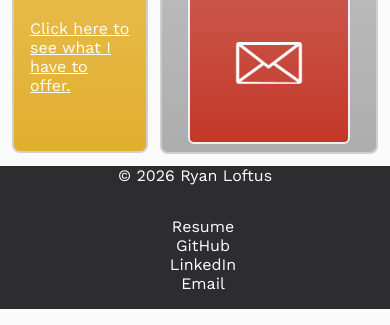
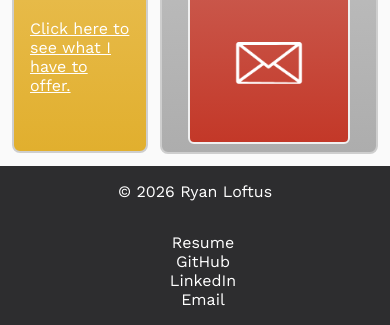
Before and after one commit to rtloftus/loftus-portfolio, an Astro site: page / in a window 390 px wide. Shown: the part 970-1295 px from the top of the page. Built offline with nearby package versions, Linux system fonts and the light colour scheme; Astro itself is replaced by a stand-in of ours.

Commit message:
Update global.css

```diff
--- a/src/styles/global.css
+++ b/src/styles/global.css
@@ -449,6 +449,7 @@ footer {
   flex-direction: column;
   gap: 1rem;
   text-align: center;
+  padding-top: 1rem;
 }
 
 .footer-col {
```
